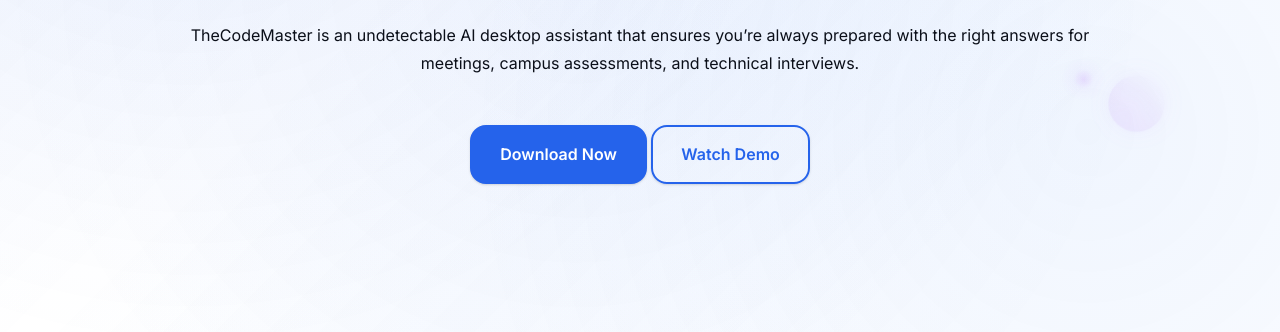
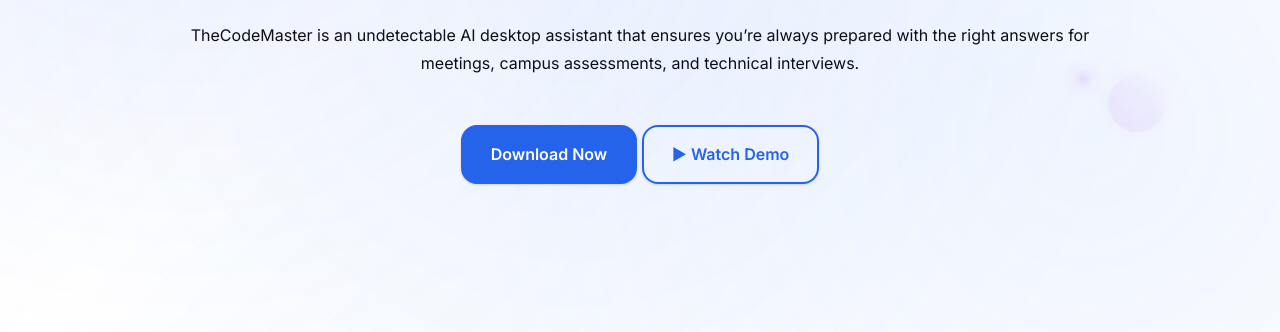
Before and after one commit to mrumer-yk/new_vercel_dep, a website built with Vite: page index.html in a window 1280 px wide. Shown: the part 468-800 px from the top of the page. Built offline with nearby package versions, Linux system fonts and the light colour scheme; no server answers; files whose address does not match are found by name.

Commit message:
Update index.html

```diff
--- a/index.html
+++ b/index.html
@@ -71,7 +71,7 @@
       <p class="sub">TheCodeMaster is an undetectable AI desktop assistant that ensures you’re always prepared with the right answers for meetings, campus assessments, and technical interviews.</p>
       <div class="cta">
         <a class="btn primary" href="#register">Download Now</a>
-        <a class="btn ghost" id="watchDemoBtn" href="#demo">Watch Demo</a>
+        <a class="btn ghost" id="watchDemoBtn" href="#demo">▶ Watch Demo</a>
       </div>
 
       <!-- Auth Modal -->
```
